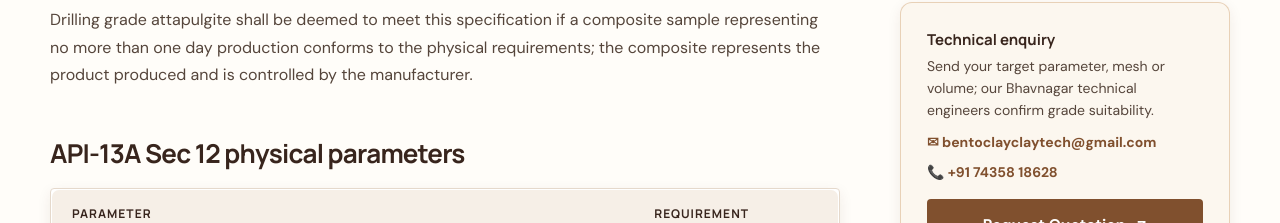
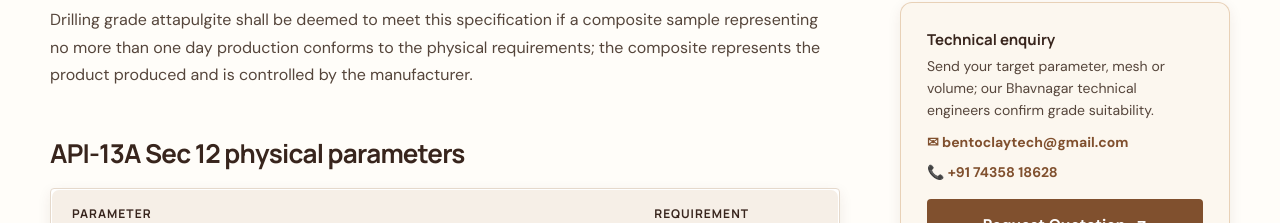
Before and after one commit to Dhavaldave121002/BENTO-CLAY, a React (Vite) app: page /products/api-13a-section-12-attapulgite-powder in a window 1280 px wide. Shown: the part 1350-1573 px from the top of the page. Built offline with nearby package versions, Linux system fonts and the light colour scheme; the HTML template or start-up script is replaced by a standard one.

Commit message:
fix: standardize official email bentoclaytech@gmail.com across floating speed dial and all contact handlers

```diff
--- a/src/components/FloatingActions.jsx
+++ b/src/components/FloatingActions.jsx
@@ -87,10 +87,10 @@ export default function FloatingActions() {
 
         {/* Email Inquiry Option */}
         <a
-          href="mailto:bentoclayclaytech@gmail.com?subject=Inquiry%20from%20Bentoclay%20Website&body=Hello%20Bentoclay%20Claytech%2C%0A%0AI%20am%20interested%20in%20your%20attapulgite%20minerals%20and%20would%20like%20to%20request%20product%20details%20and%20pricing."
+          href="mailto:bentoclaytech@gmail.com?subject=Inquiry%20from%20Bentoclay%20Website&body=Hello%20Bentoclay%20Claytech%2C%0A%0AI%20am%20interested%20in%20your%20attapulgite%20minerals%20and%20would%20like%20to%20request%20product%20details%20and%20pricing."
           className="speed-dial-item item-email"
           role="menuitem"
-          title="Email: bentoclayclaytech@gmail.com"
+          title="Email: bentoclaytech@gmail.com"
           onClick={() => setIsOpen(false)}
         >
           <span className="speed-dial-label">Send Email</span>
--- a/src/components/GradeCustomizer.jsx
+++ b/src/components/GradeCustomizer.jsx
@@ -412,7 +412,7 @@ export default function GradeCustomizer({ product }) {
 
       const subject = encodeURIComponent(`Custom ${product.shortName} Spec Quotation (${effectiveMt} MT): ${specCode} - ${contact.company || contact.name}`);
       const body = encodeURIComponent(getStructuredSpecText());
-      window.location.href = `mailto:bentoclayclaytech@gmail.com?subject=${subject}&body=${body}`;
+      window.location.href = `mailto:bentoclaytech@gmail.com?subject=${subject}&body=${body}`;
     }, 500);
   };
 
--- a/src/components/ProductConfigurator.jsx
+++ b/src/components/ProductConfigurator.jsx
@@ -329,7 +329,7 @@ export default function ProductConfigurator({ preSelectedGrade = null, onInquiry
       const subject = encodeURIComponent(`Custom Attapulgite Specification: ${specCode} - ${contact.company || contact.name}`);
       const body = encodeURIComponent(getStructuredSpecText());
 
-      window.location.href = `mailto:bentoclayclaytech@gmail.com?subject=${subject}&body=${body}`;
+      window.location.href = `mailto:bentoclaytech@gmail.com?subject=${subject}&body=${body}`;
 
       if (onInquirySent) onInquirySent({ specCode, ...contact });
     }, 500);
--- a/src/pages/ContactPage.jsx
+++ b/src/pages/ContactPage.jsx
@@ -41,7 +41,7 @@ export default function ContactPage() {
       const body = encodeURIComponent(
         `Name: ${formData.name}\nEmail: ${formData.email}\nPhone: ${formData.phone}\nProduct: ${formData.product}\n\nRequirement:\n${formData.requirement}`
       );
-      window.location.href = `mailto:bentoclayclaytech@gmail.com?subject=${subject}&body=${body}`;
+      window.location.href = `mailto:bentoclaytech@gmail.com?subject=${subject}&body=${body}`;
     }, 600);
   };
 
--- a/src/pages/ProductDetailPage.jsx
+++ b/src/pages/ProductDetailPage.jsx
@@ -101,7 +101,7 @@ export default function ProductDetailPage() {
                   Customize this Grade <span>⚙</span>
                 </button>
                 <a
-                  href={`mailto:bentoclayclaytech@gmail.com?subject=PDS%20Request%3A%20${encodeURIComponent(product.name)}`}
+                  href={`mailto:bentoclaytech@gmail.com?subject=PDS%20Request%3A%20${encodeURIComponent(product.name)}`}
                   className="btn btn-outline-light"
                 >
                   Download PDS <span>↓</span>
@@ -298,10 +298,10 @@ export default function ProductDetailPage() {
                 Send your target parameter, mesh or volume; our Bhavnagar technical engineers confirm grade suitability.
               </p>
               <a
-                href={`mailto:bentoclayclaytech@gmail.com?subject=Technical%20Enquiry%3A%20${encodeURIComponent(product.name)}`}
+                href={`mailto:bentoclaytech@gmail.com?subject=Technical%20Enquiry%3A%20${encodeURIComponent(product.name)}`}
                 className="sidebar-contact-link"
               >
-                ✉ bentoclayclaytech@gmail.com
+                ✉ bentoclaytech@gmail.com
               </a>
               <a href="tel:+917435818628" className="sidebar-phone-link">
                 📞 +91 74358 18628
--- a/src/pages/TermsConditionsPage.jsx
+++ b/src/pages/TermsConditionsPage.jsx
@@ -22,7 +22,7 @@ export default function TermsConditionsPage() {
             </strong>
             <p style={{ margin: 0, fontSize: '14px', color: 'var(--muted)' }}>
               <strong>Bentoclay Claytech</strong> · Plot No. 12/A, GIDC Industrial Estate, Kardej, Bhavnagar – 364004, Gujarat, India.<br />
-              Email: <strong>bentoclayclaytech@gmail.com</strong> · WhatsApp / Phone: <strong>+91 74358 18628</strong>
+              Email: <strong>bentoclaytech@gmail.com</strong> · WhatsApp / Phone: <strong>+91 74358 18628</strong>
             </p>
           </div>
 
```
